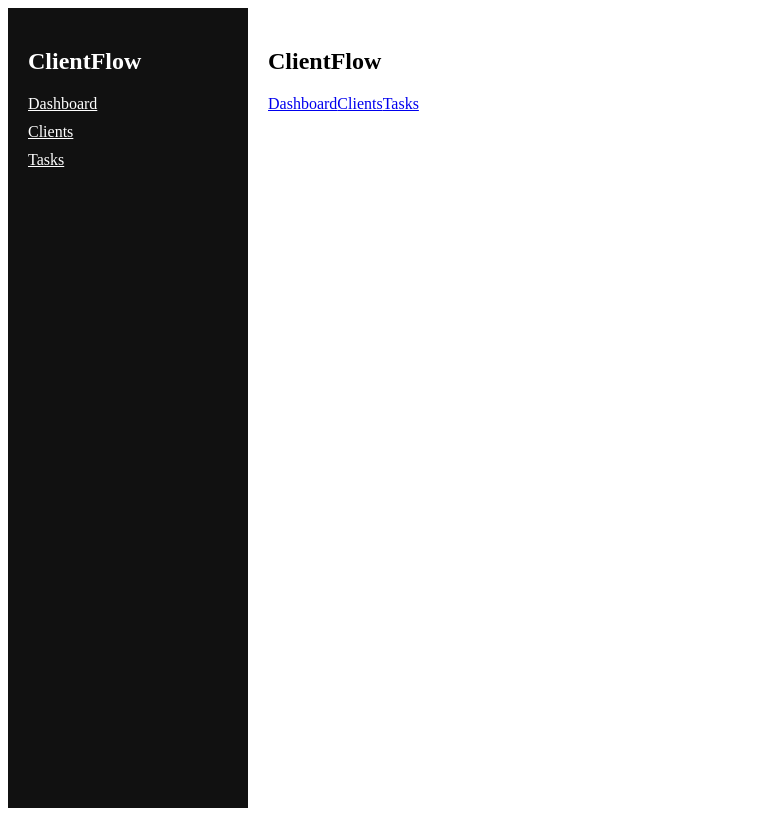
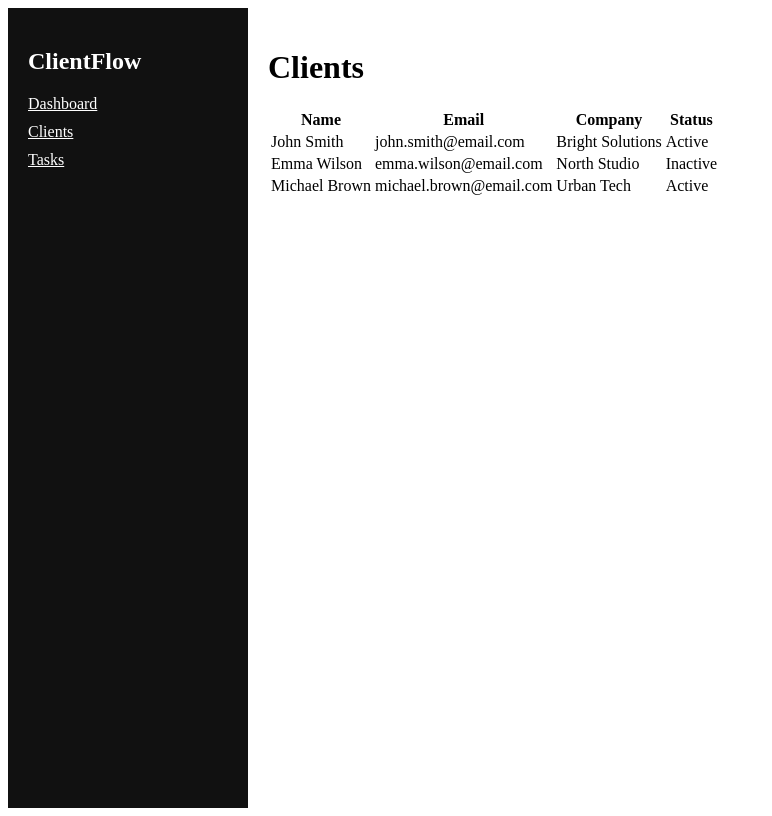
Before and after one commit to CharlesNeres/clientflow-dashboard, a React (Vite) app: page /clients in a window 1280 px wide. Shown: the whole page, without its empty margins (0-772 px from the left). Built offline with nearby package versions, Linux system fonts and the light colour scheme.

Commit message:
feat: add clients table with mock data

```diff
--- /dev/null
+++ b/src/data/clients.ts
@@ -0,0 +1,23 @@
+export const clients = [
+  {
+    id: 1,
+    name: "John Smith",
+    email: "john.smith@email.com",
+    company: "Bright Solutions",
+    status: "Active",
+  },
+  {
+    id: 2,
+    name: "Emma Wilson",
+    email: "emma.wilson@email.com",
+    company: "North Studio",
+    status: "Inactive",
+  },
+  {
+    id: 3,
+    name: "Michael Brown",
+    email: "michael.brown@email.com",
+    company: "Urban Tech",
+    status: "Active",
+  },
+];
--- a/src/pages/Clients.tsx
+++ b/src/pages/Clients.tsx
@@ -1,20 +1,30 @@
 import { Link, Outlet } from "react-router-dom";
+import { clients } from "../data/clients";
 function Clients() {
   return (
     <div>
-      <header>
-        <h2>ClientFlow</h2>
+      <h1>Clients</h1>
 
-        <nav>
-          <Link to="/">Dashboard</Link>
-          <Link to="/clients">Clients</Link>
-          <Link to="/tasks">Tasks</Link>
-        </nav>
-      </header>
-
-      <main>
-        <Outlet />
-      </main>
+      <table>
+        <thead>
+          <tr>
+            <th>Name</th>
+            <th>Email</th>
+            <th>Company</th>
+            <th>Status</th>
+          </tr>
+        </thead>
+        <tbody>
+          {clients.map((client) => (
+            <tr key={client.id}>
+              <td>{client.name}</td>
+              <td>{client.email}</td>
+              <td>{client.company}</td>
+              <td>{client.status}</td>
+            </tr>
+          ))}
+        </tbody>
+      </table>
     </div>
   );
 }
```
